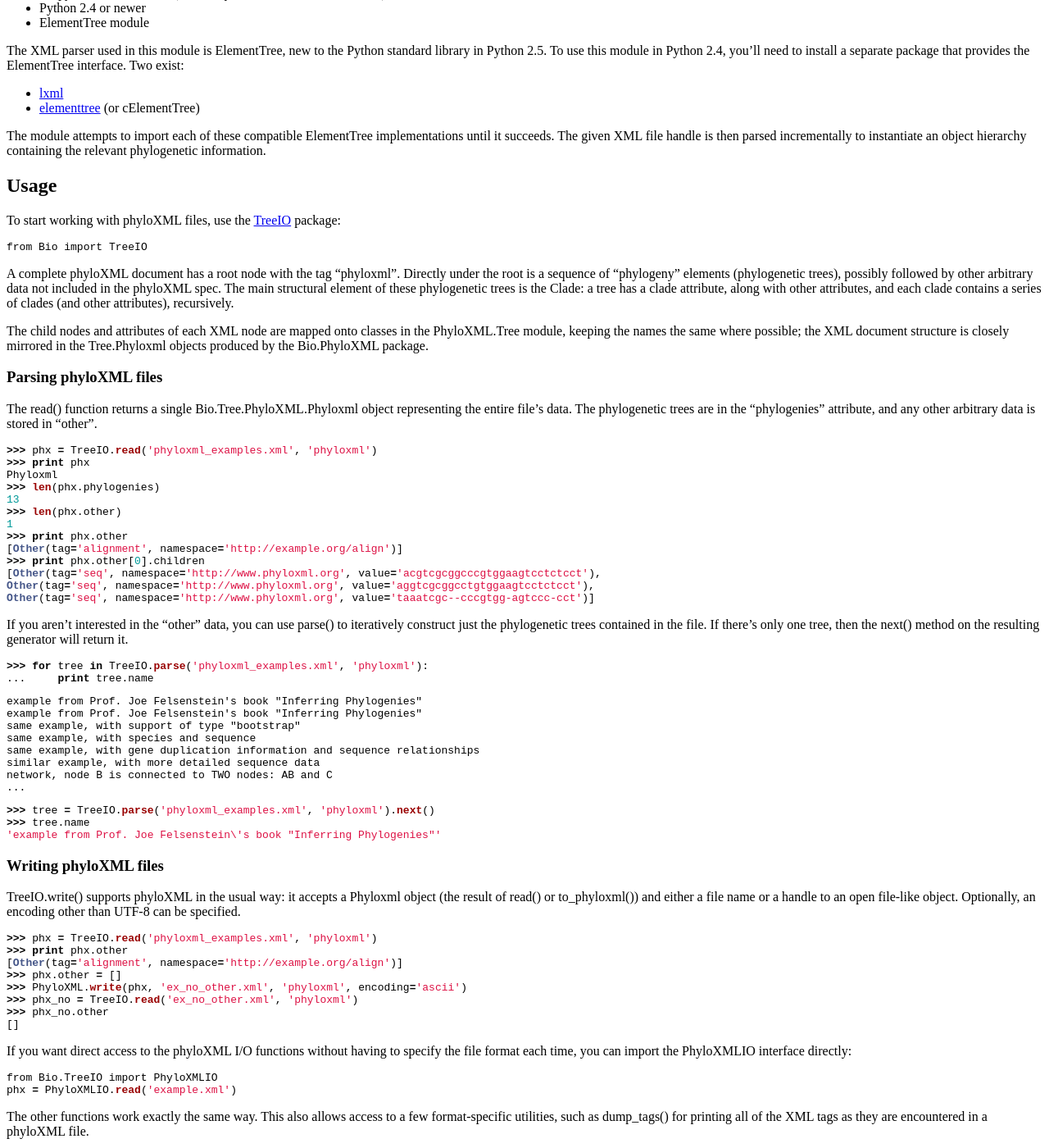
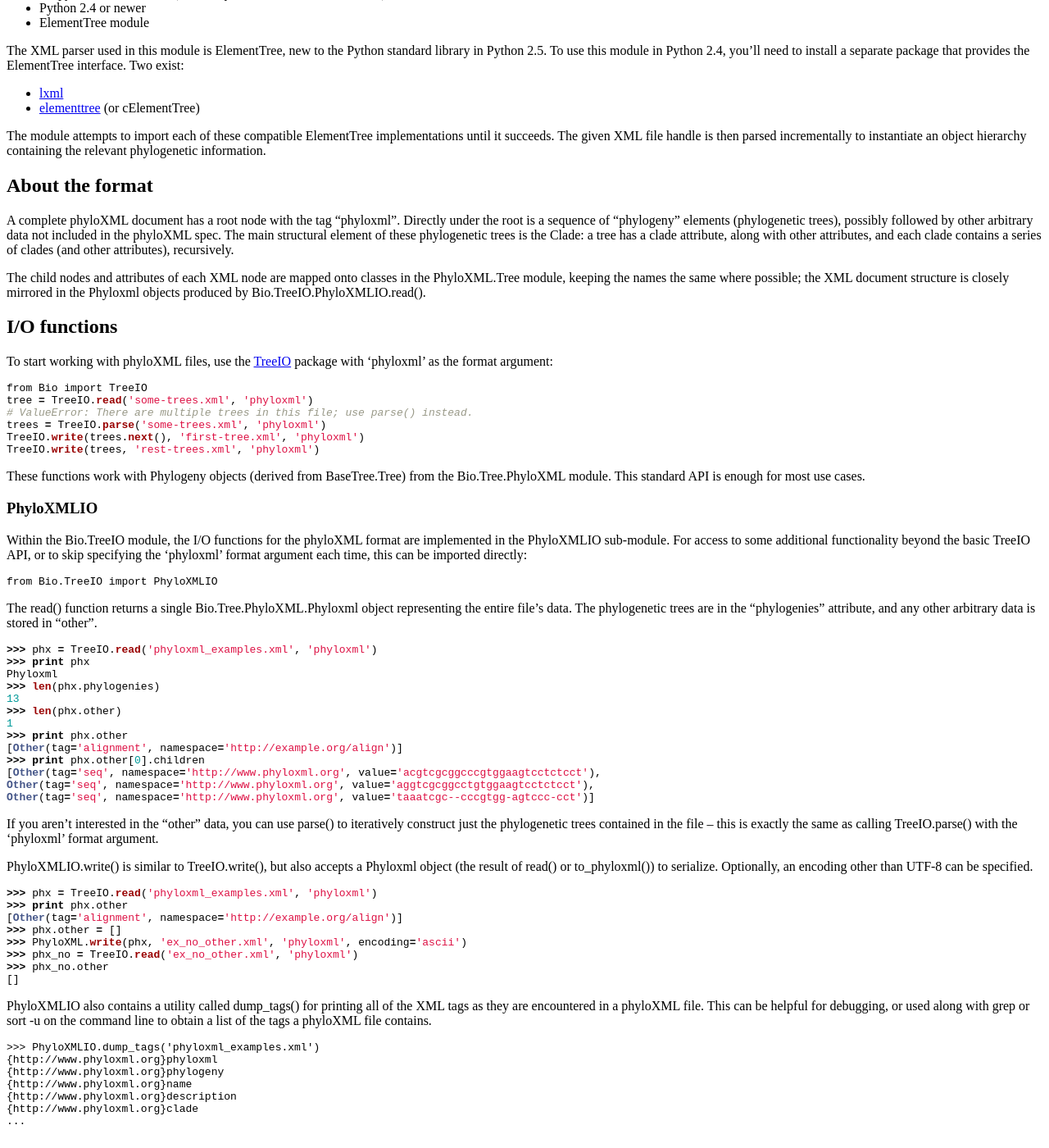
Before and after one commit to biopython/biopython.github.io, a Jekyll site: the page built from wiki/PhyloXML.md, in a window 1280 px wide and 1400 px high, scrolled down 302 px. Shown: the whole window at 82% size. Built offline with Jekyll 4.4.1, drawn with Linux system fonts in a browser that asks for light colours; some of the changed text lies outside the part shown.

Commit message:
Reorganized in light of Tree and TreeIO

````diff
--- a/wiki/PhyloXML.md
+++ b/wiki/PhyloXML.md
@@ -39,15 +40,8 @@ implementations until it succeeds. The given XML file handle is then
 parsed incrementally to instantiate an object hierarchy containing the
 relevant phylogenetic information.
 
-Usage
------
-
-To start working with phyloXML files, use the
-[TreeIO](TreeIO "wikilink") package:
-
-``` python
-from Bio import TreeIO
-```
+About the format
+----------------
 
 A complete phyloXML document has a root node with the tag "phyloxml".
 Directly under the root is a sequence of "phylogeny" elements
@@ -59,10 +53,40 @@ other attributes), recursively.
 
 The child nodes and attributes of each XML node are mapped onto classes
 in the PhyloXML.Tree module, keeping the names the same where possible;
-the XML document structure is closely mirrored in the Tree.Phyloxml
-objects produced by the Bio.PhyloXML package.
+the XML document structure is closely mirrored in the Phyloxml objects
+produced by Bio.TreeIO.PhyloXMLIO.read().
 
-### Parsing phyloXML files
+I/O functions
+-------------
+
+To start working with phyloXML files, use the
+[TreeIO](TreeIO "wikilink") package with 'phyloxml' as the format
+argument:
+
+``` python
+from Bio import TreeIO
+tree = TreeIO.read('some-trees.xml', 'phyloxml')
+# ValueError: There are multiple trees in this file; use parse() instead.
+trees = TreeIO.parse('some-trees.xml', 'phyloxml')
+TreeIO.write(trees.next(), 'first-tree.xml', 'phyloxml')
+TreeIO.write(trees, 'rest-trees.xml', 'phyloxml')
+```
+
+These functions work with Phylogeny objects (derived from BaseTree.Tree)
+from the Bio.Tree.PhyloXML module. This standard API is enough for most
+use cases.
+
+### PhyloXMLIO
+
+Within the Bio.TreeIO module, the I/O functions for the phyloXML format
+are implemented in the PhyloXMLIO sub-module. For access to some
+additional functionality beyond the basic TreeIO API, or to skip
+specifying the 'phyloxml' format argument each time, this can be
+imported directly:
+
+``` python
+from Bio.TreeIO import PhyloXMLIO
+```
 
 The read() function returns a single Bio.Tree.PhyloXML.Phyloxml object
 representing the entire file's data. The phylogenetic trees are in the
@@ -86,36 +110,13 @@ Other(tag='seq', namespace='http://www.phyloxml.org', value='taaatcgc--cccgtgg-a
 ```
 
 If you aren't interested in the "other" data, you can use parse() to
-iteratively construct just the phylogenetic trees contained in the file.
-If there's only one tree, then the next() method on the resulting
-generator will return it.
+iteratively construct just the phylogenetic trees contained in the file
+-- this is exactly the same as calling TreeIO.parse() with the
+'phyloxml' format argument.
 
-``` python
->>> for tree in TreeIO.parse('phyloxml_examples.xml', 'phyloxml'):
-...     print tree.name
-```
-
-    example from Prof. Joe Felsenstein's book "Inferring Phylogenies"
-    example from Prof. Joe Felsenstein's book "Inferring Phylogenies"
-    same example, with support of type "bootstrap"
-    same example, with species and sequence
-    same example, with gene duplication information and sequence relationships
-    similar example, with more detailed sequence data
-    network, node B is connected to TWO nodes: AB and C
-    ...
-
-``` python
->>> tree = TreeIO.parse('phyloxml_examples.xml', 'phyloxml').next()
->>> tree.name
-'example from Prof. Joe Felsenstein\'s book "Inferring Phylogenies"'
-```
-
-### Writing phyloXML files
-
-TreeIO.write() supports phyloXML in the usual way: it accepts a Phyloxml
-object (the result of read() or to\_phyloxml()) and either a file name
-or a handle to an open file-like object. Optionally, an encoding other
-than UTF-8 can be specified.
+PhyloXMLIO.write() is similar to TreeIO.write(), but also accepts a
+Phyloxml object (the result of read() or to\_phyloxml()) to serialize.
+Optionally, an encoding other than UTF-8 can be specified.
 
 ``` python
 >>> phx = TreeIO.read('phyloxml_examples.xml', 'phyloxml')
@@ -128,18 +129,10 @@ than UTF-8 can be specified.
 []
 ```
 
-If you want direct access to the phyloXML I/O functions without having
-to specify the file format each time, you can import the PhyloXMLIO
-interface directly:
-
-``` python
-from Bio.TreeIO import PhyloXMLIO
-phx = PhyloXMLIO.read('example.xml')
-```
-
-The other functions work exactly the same way. This also allows access
-to a few format-specific utilities, such as dump\_tags() for printing
-all of the XML tags as they are encountered in a phyloXML file.
+PhyloXMLIO also contains a utility called dump\_tags() for printing all
+of the XML tags as they are encountered in a phyloXML file. This can be
+helpful for debugging, or used along with grep or sort -u on the command
+line to obtain a list of the tags a phyloXML file contains.
 
     >>> PhyloXMLIO.dump_tags('phyloxml_examples.xml')
     {http://www.phyloxml.org}phyloxml
@@ -149,7 +142,8 @@ all of the XML tags as they are encountered in a phyloXML file.
     {http://www.phyloxml.org}clade
     ...
 
-### Using PhyloXML objects
+Using PhyloXML objects
+----------------------
 
 Standard Python syntactic sugar is supported wherever it's reasonable.
 
@@ -163,7 +157,7 @@ Standard Python syntactic sugar is supported wherever it's reasonable.
 -   len() is supported by the same objects that support iteration, with
     expected results
 
-Clade objects also support extended indexing:
+Clade objects also support slicing and multiple indexing:
 
 ``` python
 tree = TreeIO.parse('example.xml', 'phyloxml').next()
@@ -205,7 +198,8 @@ phyloxml = best.to_phylogeny(rooted=True).to_phyloxml()
 TreeIO.write(phyloxml, 'example_best.xml', 'phyloxml')
 ```
 
-### Integrating with the rest of Biopython
+Integrating with the rest of Biopython
+--------------------------------------
 
 The classes used by this module inherit from the [Tree](Tree "wikilink")
 module's generalized BaseTree classes, and therefore have access to the
@@ -215,12 +209,14 @@ Bio.Tree.PhyloXML, and offer additional methods for converting between
 phyloXML and standard Biopython types.
 
 The PhyloXML.Sequence class contains methods for converting to and from
-Biopython [SeqRecord](SeqRecord "wikilink") objects. This includes the
-molecular sequence (mol\_seq) as a [Seq](Seq "wikilink") object, and the
-protein domain architecture as list of
-[SeqFeature](SeqFeature "wikilink") objects.
+Biopython [SeqRecord](SeqRecord "wikilink") objects -- to\_seqrecord()
+and from\_seqrecord(). This includes the molecular sequence (mol\_seq)
+as a [Seq](Seq "wikilink") object, and the protein domain architecture
+as list of [SeqFeature](SeqFeature "wikilink") objects. Likewise,
+PhyloXML.ProteinDomain objects have a to\_seqfeature() method.
 
-### Performance
+Performance
+-----------
 
 This parser is meant to be able to handle large files, meaning several
 thousand external nodes. (Benchmarks of relevant XML parsers for Python
@@ -275,8 +271,8 @@ Main SoC project page: [PhyloSoC:Biopython support for parsing and
 writing
 phyloXML](https://www.nescent.org/wg_phyloinformatics/PhyloSoC:Biopython_support_for_parsing_and_writing_phyloXML)
 
-Other software
---------------
+Related software
+----------------
 
 [Christian Zmasek](http://monochrome-effect.net/), one of the authors of
 the phyloXML specification, has released some software that uses this
````
Also changed, not shown: other parts of wiki/PhyloXML.md (+4 -4 lines), 1 other file.
